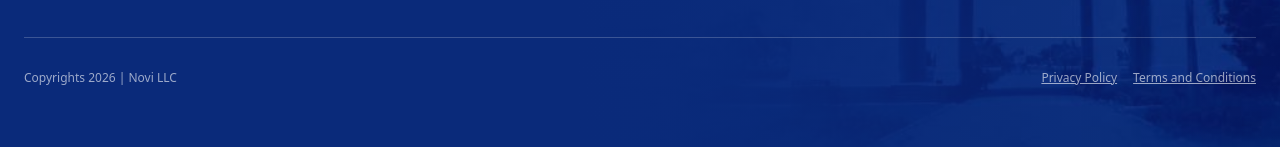
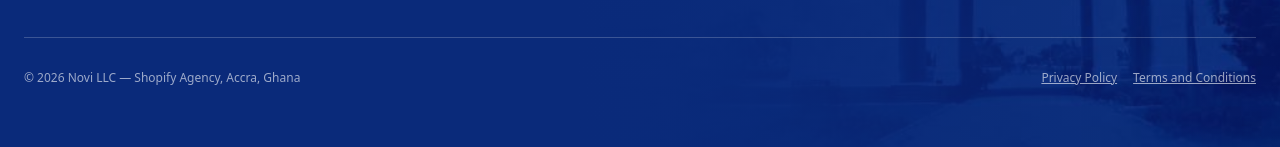
Before and after one commit to NOVI-I6699-cmd/portfolio-starter-kit, a Next.js app: page / in a window 1280 px wide. Shown: the part 2629-2776 px from the top of the page. Built offline with nearby package versions, Linux system fonts and the light colour scheme.

Commit message:
Update page.tsx

```diff
--- a/app/page.tsx
+++ b/app/page.tsx
@@ -132,7 +132,7 @@ export default function Home() {
             </div>
           </div>
           <div className="mt-12 pt-8 border-t flex flex-col md:flex-row justify-between gap-4 text-xs" style={{borderColor: 'rgba(255,255,255,0.2)', color: 'rgba(255,255,255,0.6)'}}>
-            <div>Copyrights 2026 | Novi LLC</div>
+            <div>© 2026 Novi LLC — Shopify Agency, Accra, Ghana</div>
             <div className="flex gap-4">
               <a href="/privacy" className="underline hover:text-white/80">Privacy Policy</a>
               <a href="/terms" className="underline hover:text-white/80">Terms and Conditions</a>
```
